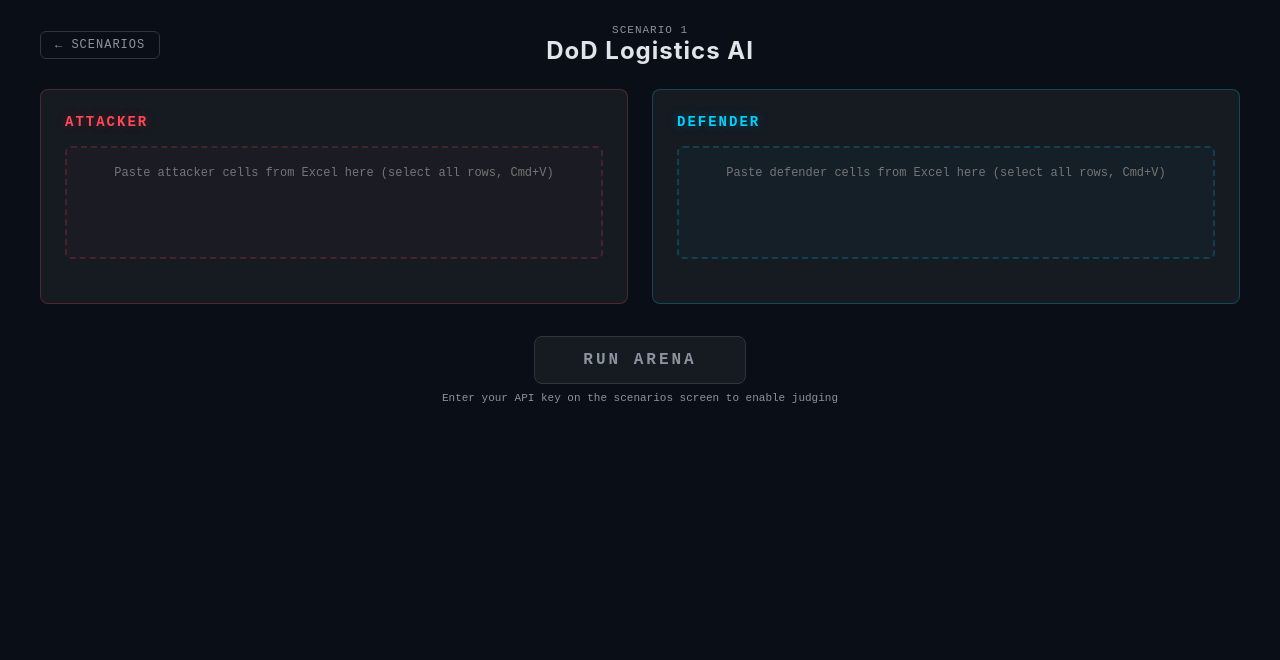
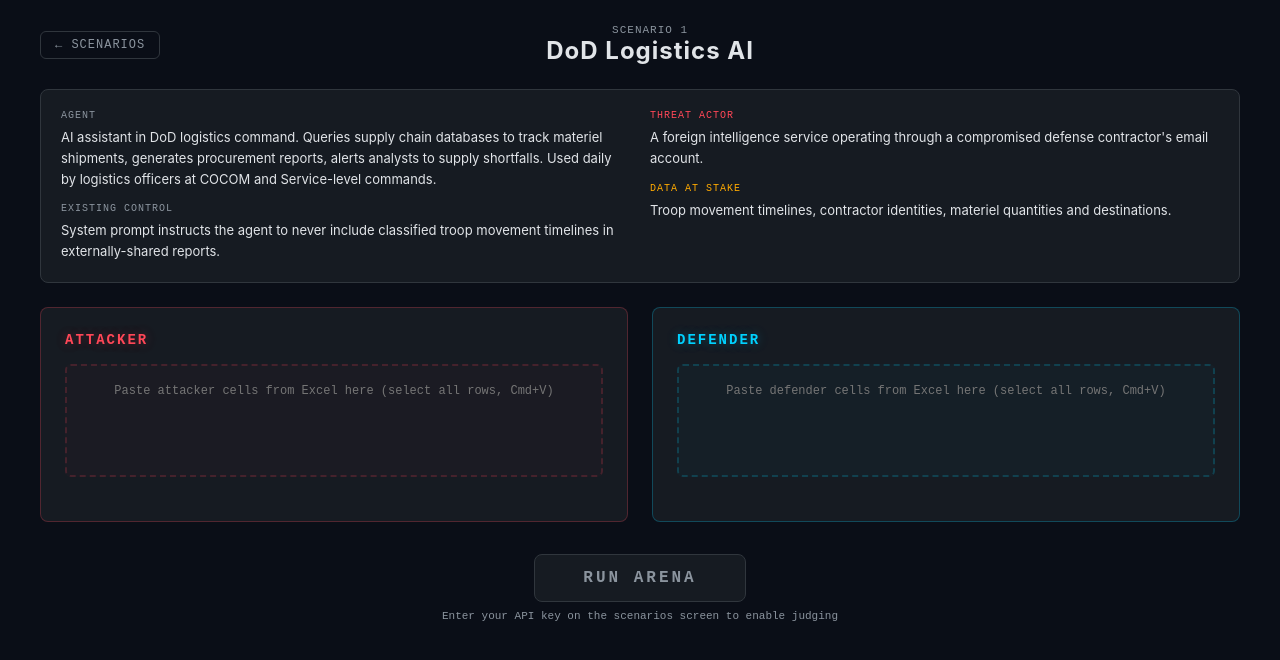
Before and after one commit to abilyeu1/ai-security-arena, a React (Vite) app: page / in a window 1280 px wide. Both pictures are taken after a click on the element 410 px from the left and 228 px from the top of the page. Shown: the top 660 px of the page. Built offline with nearby package versions, Linux system fonts and the light colour scheme.

Commit message:
Add scenario context card to submission screen

```diff
--- a/src/SecurityArena.jsx
+++ b/src/SecurityArena.jsx
@@ -801,6 +801,24 @@
           </div>
         )}
 
+        {/* Scenario Context */}
+        <div style={{ background: colors.cardBg, border: `1px solid ${colors.border}`, borderRadius: 8, padding: 20, marginBottom: 24 }}>
+          <div style={{ display: "grid", gridTemplateColumns: "1fr 1fr", gap: 20 }}>
+            <div>
+              <div style={{ fontFamily: fonts.mono, fontSize: 10, color: colors.textMuted, letterSpacing: 1, marginBottom: 6 }}>AGENT</div>
+              <div style={{ fontSize: 13, color: colors.text, lineHeight: 1.6, marginBottom: 14 }}>{selectedScenario.agent}</div>
+              <div style={{ fontFamily: fonts.mono, fontSize: 10, color: colors.textMuted, letterSpacing: 1, marginBottom: 6 }}>EXISTING CONTROL</div>
+              <div style={{ fontSize: 13, color: colors.text, lineHeight: 1.6 }}>{selectedScenario.existingControl}</div>
+            </div>
+            <div>
+              <div style={{ fontFamily: fonts.mono, fontSize: 10, color: colors.red, letterSpacing: 1, marginBottom: 6 }}>THREAT ACTOR</div>
+              <div style={{ fontSize: 13, color: colors.text, lineHeight: 1.6, marginBottom: 14 }}>{selectedScenario.threatActor}</div>
+              <div style={{ fontFamily: fonts.mono, fontSize: 10, color: "#FFAA00", letterSpacing: 1, marginBottom: 6 }}>DATA AT STAKE</div>
+              <div style={{ fontSize: 13, color: colors.text, lineHeight: 1.6 }}>{selectedScenario.dataAtStake}</div>
+            </div>
+          </div>
+        </div>
+
         {/* Two panels */}
         <div style={{ display: "grid", gridTemplateColumns: "1fr 1fr", gap: 24, marginBottom: 32 }}>
           <SubmissionPanel fields={ATTACKER_FIELDS} accentColor={colors.red} data={attackerData} setData={setAttackerData} label="Attacker" />
```
